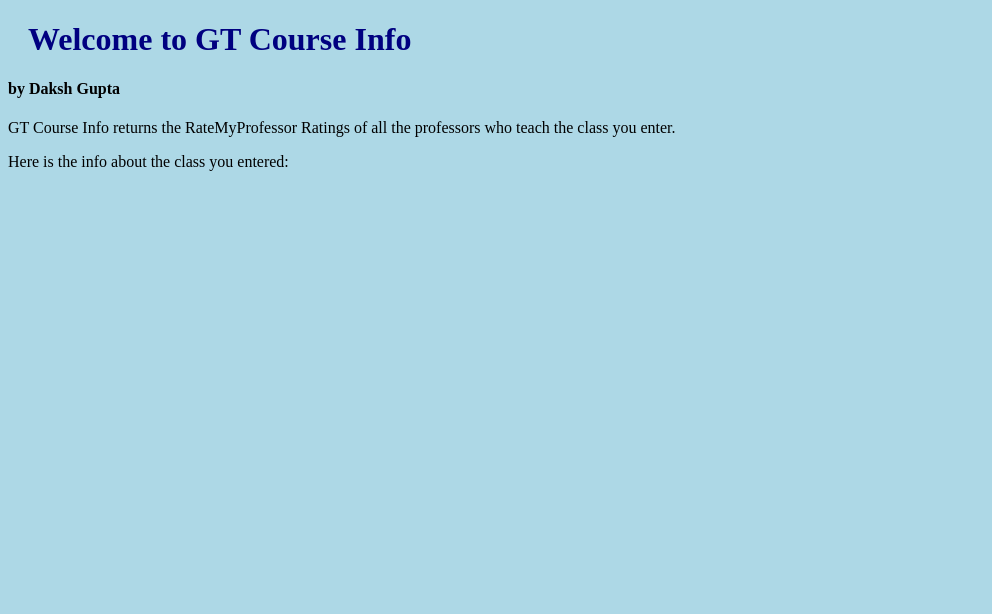
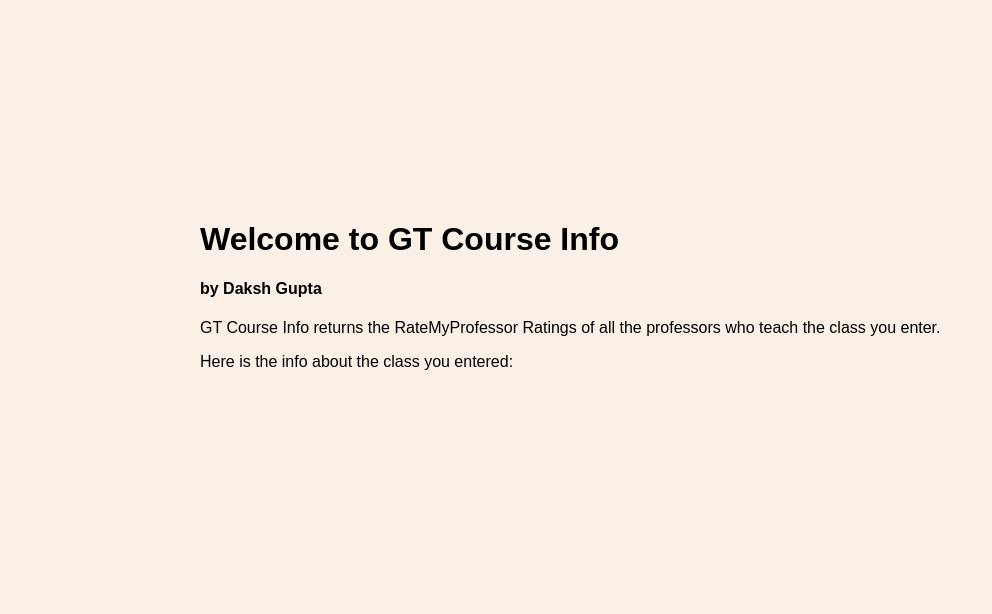
Before and after one commit to dakshgup/GT_Course_Info_WebApp, a Django app: template gtcourseinfo/templates/gtcourseinfo/result.html in a window 1280 px wide. Shown: the top 614 px of the page, without its empty margins (0-992 px from the left). Run offline with Django 3.2, Linux system fonts and the light colour scheme; the template is opened without the code that fills it, so the values that code supplies are empty.

Commit message:
added CSS

```diff
--- a/gtcourseinfo/templates/gtcourseinfo/result.html
+++ b/gtcourseinfo/templates/gtcourseinfo/result.html
@@ -1,23 +1,38 @@
 <!DOCTYPE html>
 <html lang="en">
 <head>
-    <link rel="stylesheet" type="text/css" href="gtcourseinfo\templates\gtcourseinfo\style.css">
-
     <meta charset="UTF-8">
     <meta name="viewport" content="width=device-width, initial-scale=1.0">
     <title>GT Course Info by Daksh Gupta</title>
+    <style>
+    body {
+        background-color: linen;
+        padding: 15%
+    }
+    h1 {
+        font-family: sans-serif;
+    }
+    h4 {
+        font-family: sans-serif;
+    }
+    p {
+        font-family: sans-serif;
+    }
+    pre {
+        font-family: sans-serif;
+        font-size: medium;
+        line-height: 1.5;
+    }
+    </style>
+
 </head>
 <body>
     <h1>Welcome to GT Course Info</h1>
     <h4>by Daksh Gupta</h4>
     <p>GT Course Info returns the RateMyProfessor Ratings of all the professors who teach the class you enter.</h3>
     <p>Here is the info about the class you entered: </p>
-    <br>
-    <p>
+
         <pre>{{result}}</pre>
-    </p>
-
-
     <br>
     <br>
 
```
Also changed, not shown: gtcourseinfo/templates/gtcourseinfo/form.html (+17 -1 lines), gtcourseinfo/views.py (+16 -4 lines).
